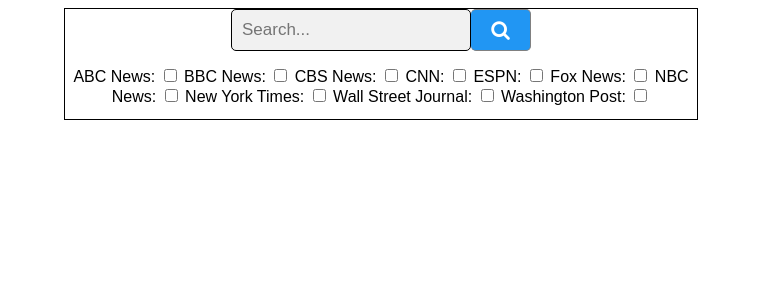
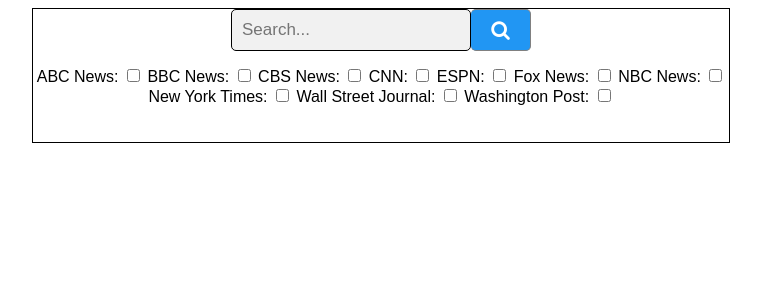
Before and after one commit to jjung759/4320FinalProject, a PHP site: page / in a window 1280 px wide. Shown: the top 300 px of the page, without its empty margins (259-1020 px from the left). Run offline with PHP 8.4, Linux system fonts and the light colour scheme.

Commit message:
Widened main div
Widened main div to fit the new News check boxes

```diff
--- a/PageCss.css
+++ b/PageCss.css
@@ -22,8 +22,8 @@
 
 #headertop {
     border: 1px solid black;
-    width: 50%;
-    height: 14%;
+    width: 55%;
+    height: 17%;
     text-align: center;
     transition: height 300ms;
     margin: 0 auto;
```
